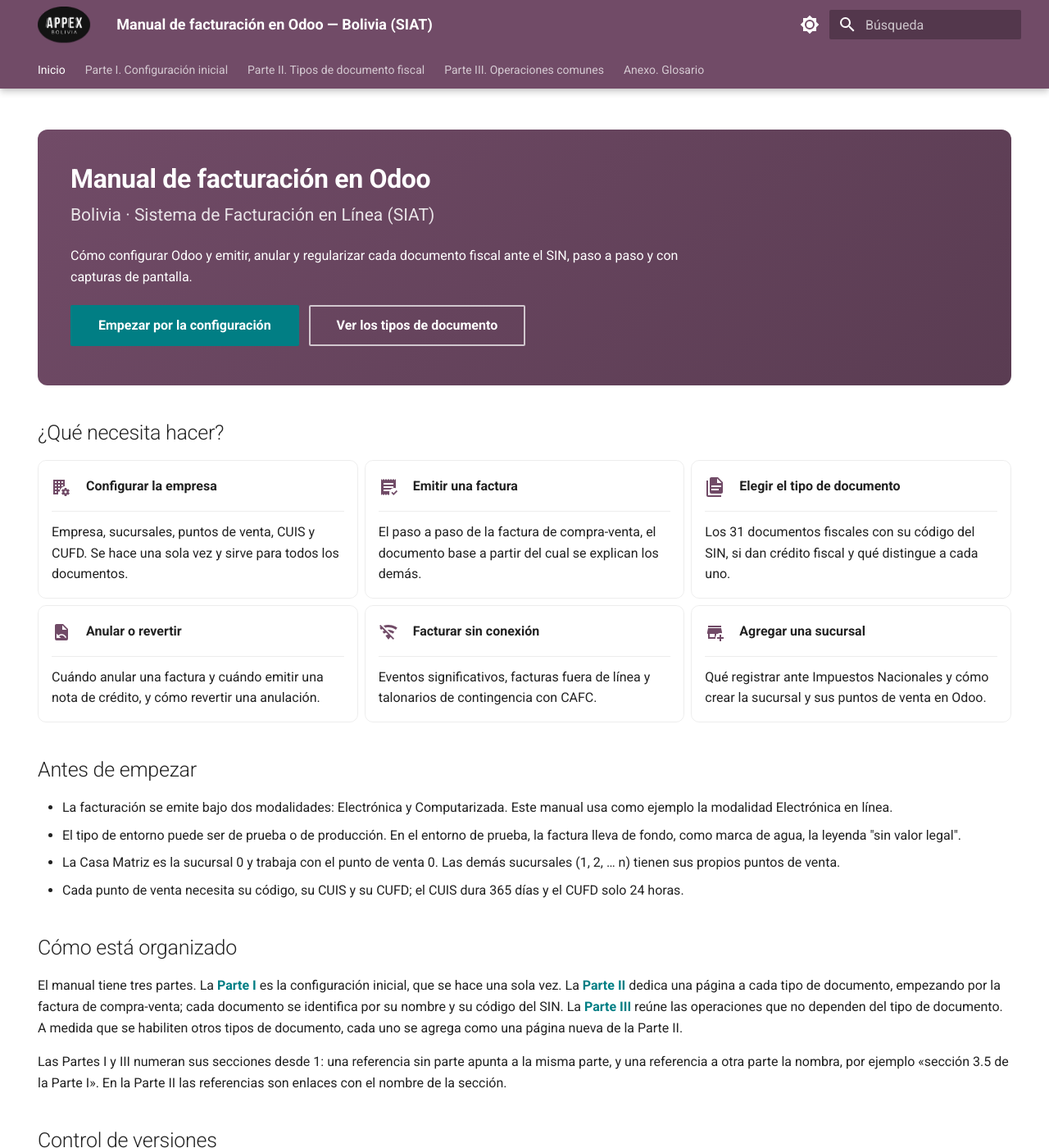
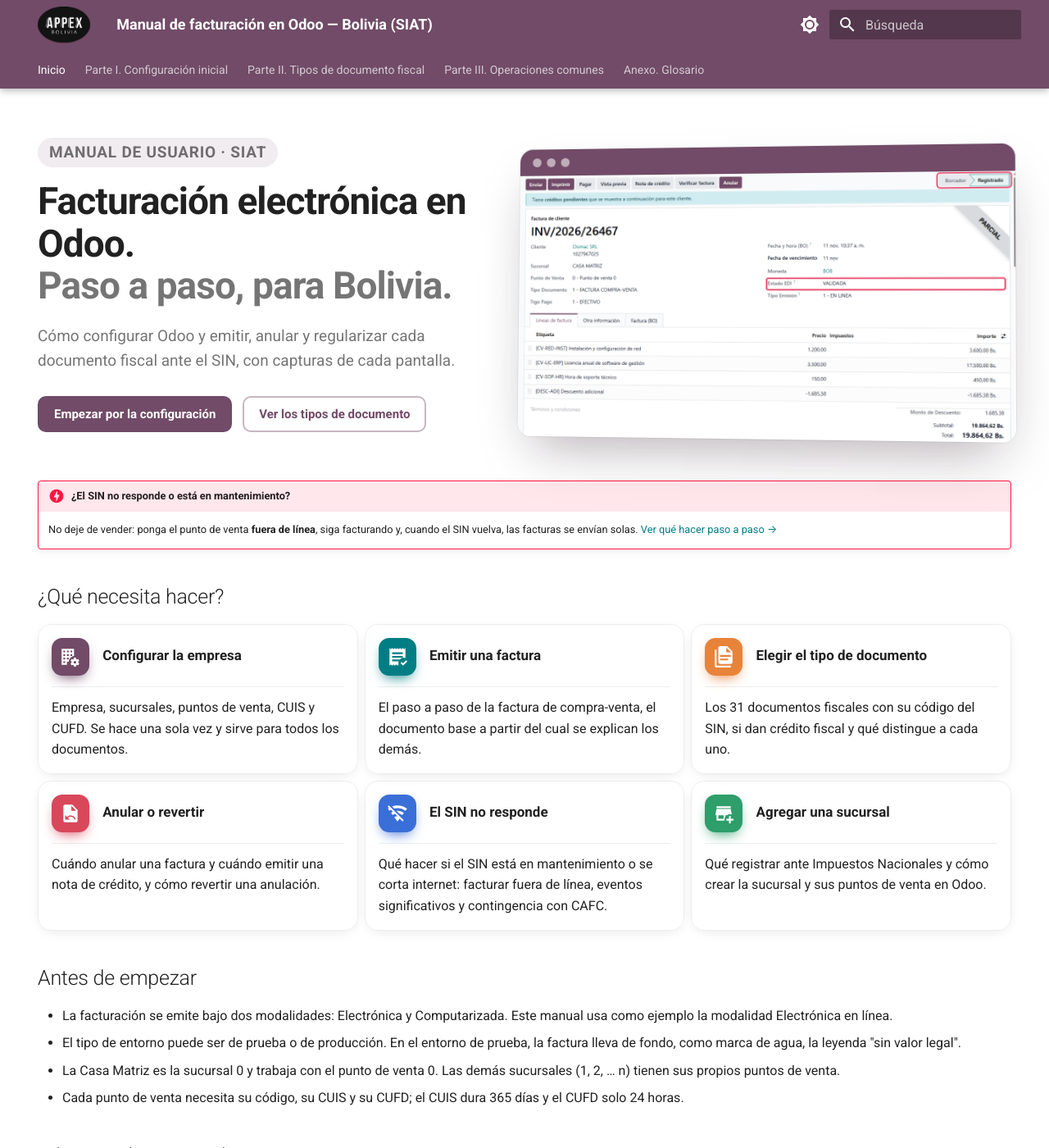
Before and after one commit to localizaciones-appex-TI/manual-facturacion-odoo-bolivia, an MkDocs documentation site: the page built from docs/index.md, in a window 1280 px wide and 1400 px high. Shown: the whole window at 82% size. Built offline with MkDocs 1.6.1 and Material for MkDocs 9.7.7, drawn with Linux system fonts in a browser that asks for light colours.

Commit message:
Portada nueva: encabezado claro con captura y tarjetas con íconos de color

```diff
--- a/docs/index.md
+++ b/docs/index.md
@@ -4,18 +4,30 @@ hide:
   - toc
 ---
 
-<div class="portada" markdown>
+<div class="hero" markdown>
+<div class="hero-texto" markdown>
 
-# Manual de facturación en Odoo
+<p class="hero-etiqueta">Manual de usuario · SIAT</p>
 
-<p class="portada-sub">Bolivia · Sistema de Facturación en Línea (SIAT)</p>
+# Facturación electrónica en Odoo. <span class="hero-tenue">Paso a paso, para Bolivia.</span>
 
-Cómo configurar Odoo y emitir, anular y regularizar cada documento fiscal ante el SIN, paso a paso y con capturas de pantalla.
+Cómo configurar Odoo y emitir, anular y regularizar cada documento fiscal ante el SIN, con capturas de cada pantalla.
 
 [Empezar por la configuración](parte-1/index.md){ .md-button .md-button--primary }
 [Ver los tipos de documento](parte-2/index.md){ .md-button }
 
 </div>
+<div class="hero-imagen">
+<div class="pantalla">
+<div class="pantalla-barra"><span></span><span></span><span></span></div>
+<img src="assets/portada-factura.webp" alt="Factura de compra-venta validada en Odoo">
+</div>
+</div>
+</div>
+
+!!! danger "¿El SIN no responde o está en mantenimiento?"
+
+    No deje de vender: ponga el punto de venta **fuera de línea**, siga facturando y, cuando el SIN vuelva, las facturas se envían solas. [Ver qué hacer paso a paso →](parte-3/02-facturacion-fuera-de-linea-y-eventos-significativo.md#21-si-el-sin-no-responde-que-hacer-paso-a-paso)
 
 ## ¿Qué necesita hacer?
 
@@ -45,11 +57,11 @@ Cómo configurar Odoo y emitir, anular y regularizar cada documento fiscal ante
 
     Cuándo anular una factura y cuándo emitir una nota de crédito, y cómo revertir una anulación.
 
--   :material-wifi-off:{ .lg } **[Facturar sin conexión](parte-3/02-facturacion-fuera-de-linea-y-eventos-significativo.md)**
+-   :material-wifi-off:{ .lg } **[El SIN no responde](parte-3/02-facturacion-fuera-de-linea-y-eventos-significativo.md#21-si-el-sin-no-responde-que-hacer-paso-a-paso)**
 
     ---
 
-    Eventos significativos, facturas fuera de línea y talonarios de contingencia con CAFC.
+    Qué hacer si el SIN está en mantenimiento o se corta internet: facturar fuera de línea, eventos significativos y contingencia con CAFC.
 
 -   :material-store-plus:{ .lg } **[Agregar una sucursal](parte-1/02-configuracion-de-sucursales.md#24-agregar-una-sucursal-nueva)**
 
--- a/docs/stylesheets/extra.css
+++ b/docs/stylesheets/extra.css
@@ -21,26 +21,90 @@
 .md-header__button.md-logo img { height: 2.2rem; width: auto; }
 .md-header__button.md-logo { padding: 0.2rem 0.4rem; }
 
-/* Portada */
-.portada {
-  padding: 2rem 2rem 1.6rem;
-  margin: 0 0 1.5rem;
-  border-radius: 0.6rem;
-  background: linear-gradient(135deg, #714B67 0%, #5A3C52 100%);
-  color: #fff;
+/* Portada: encabezado claro con captura enmarcada */
+.md-typeset .hero {
+  display: grid;
+  grid-template-columns: minmax(0, 1fr) minmax(0, 1.15fr);
+  gap: 2.5rem;
+  align-items: center;
+  margin: 0.5rem 0 2rem;
 }
-.md-typeset .portada h1 { color: #fff; font-weight: 600; margin: 0 0 0.3rem; }
-.md-typeset .portada .portada-sub { font-size: 1.05rem; opacity: 0.85; margin: 0 0 1rem; }
-.md-typeset .portada p { max-width: 38rem; }
-.md-typeset .portada .md-button { color: #fff; border-color: rgba(255,255,255,0.7); margin: 0.3rem 0.4rem 0 0; }
-.md-typeset .portada .md-button--primary { background: #017E84; border-color: #017E84; }
-.md-typeset .portada .md-button:hover { background: #fff; color: #714B67; border-color: #fff; }
+.md-typeset .hero-etiqueta {
+  display: inline-block;
+  margin: 0 0 0.8rem;
+  padding: 0.15rem 0.7rem;
+  border-radius: 999px;
+  background: rgba(113, 75, 103, 0.1);
+  color: #714B67;
+  font-size: 0.7rem;
+  font-weight: 700;
+  letter-spacing: 0.04em;
+  text-transform: uppercase;
+}
+.md-typeset .hero h1 {
+  margin: 0 0 1rem;
+  font-size: 2.3rem;
+  font-weight: 800;
+  line-height: 1.12;
+  letter-spacing: -0.02em;
+  color: var(--md-default-fg-color);
+}
+.md-typeset .hero-tenue { display: block; color: var(--md-default-fg-color--light); }
+.md-typeset .hero p { font-size: 0.95rem; color: var(--md-default-fg-color--light); }
+.md-typeset .hero .headerlink { display: none; }
+.md-typeset .hero .md-button { margin: 0.4rem 0.4rem 0 0; padding: 0.55em 1.2em; border-radius: 0.5rem; font-size: 0.75rem; }
+.md-typeset .hero .md-button--primary { background: #714B67; border-color: #714B67; color: #fff; }
+.md-typeset .hero .md-button--primary:hover { background: #5A3C52; border-color: #5A3C52; }
+.md-typeset .hero .md-button:not(.md-button--primary) { color: #714B67; border-color: rgba(113, 75, 103, 0.4); }
+.md-typeset .hero .md-button:not(.md-button--primary):hover { background: rgba(113, 75, 103, 0.08); color: #714B67; }
+
+/* Captura enmarcada como una ventana */
+.md-typeset .pantalla {
+  border-radius: 0.8rem;
+  background: #fff;
+  overflow: hidden;
+  box-shadow: 0 1.5rem 3rem -1rem rgba(40, 20, 35, 0.35), 0 0 0 1px rgba(0, 0, 0, 0.06);
+  transform: perspective(1400px) rotateY(-6deg) rotateX(2deg);
+  transition: transform 0.4s ease;
+}
+.md-typeset .pantalla:hover { transform: none; }
+.md-typeset .pantalla-barra { display: flex; gap: 0.35rem; padding: 0.55rem 0.8rem; background: #714B67; }
+.md-typeset .pantalla-barra span { width: 0.55rem; height: 0.55rem; border-radius: 50%; background: rgba(255, 255, 255, 0.55); }
+.md-typeset .pantalla img { display: block; width: 100%; margin: 0; }
+
+[data-md-color-scheme="slate"] .md-typeset .hero-etiqueta { background: rgba(201, 163, 191, 0.15); color: #C9A3BF; }
+[data-md-color-scheme="slate"] .md-typeset .hero .md-button:not(.md-button--primary) { color: #C9A3BF; border-color: rgba(201, 163, 191, 0.4); }
+
+@media (max-width: 960px) {
+  .md-typeset .hero { grid-template-columns: 1fr; gap: 1.5rem; }
+  .md-typeset .hero h1 { font-size: 1.8rem; }
+  .md-typeset .pantalla { transform: none; }
+}
 
 /* Tarjetas de la portada */
 .md-typeset .grid.cards > ul > li { border-radius: 0.5rem; transition: border-color .15s, box-shadow .15s, transform .15s; }
 .md-typeset .grid.cards > ul > li:hover { border-color: var(--md-accent-fg-color); transform: translateY(-2px); }
-.md-typeset .grid.cards .lg { color: #714B67; width: 1.6rem; height: 1.6rem; vertical-align: middle; margin-right: 0.3rem; }
-[data-md-color-scheme="slate"] .md-typeset .grid.cards .lg { color: #C9A3BF; }
+/* Íconos en recuadros de color, uno por tarjeta */
+.md-typeset .grid.cards .lg {
+  display: inline-flex; align-items: center; justify-content: center;
+  width: 2.3rem; height: 2.3rem; padding: 0.5rem; margin-right: 0.6rem;
+  border-radius: 0.65rem; vertical-align: middle;
+  background: var(--tarjeta, #714B67); color: #fff;
+  box-shadow: 0 0.35rem 0.8rem -0.3rem var(--tarjeta, #714B67);
+}
+.md-typeset .grid.cards .lg svg { fill: currentColor; width: 100%; height: 100%; max-height: none; }
+.md-typeset .grid.cards > ul > li:nth-child(1) { --tarjeta: #714B67; }
+.md-typeset .grid.cards > ul > li:nth-child(2) { --tarjeta: #017E84; }
+.md-typeset .grid.cards > ul > li:nth-child(3) { --tarjeta: #E8833A; }
+.md-typeset .grid.cards > ul > li:nth-child(4) { --tarjeta: #D9475B; }
+.md-typeset .grid.cards > ul > li:nth-child(5) { --tarjeta: #3A6FD8; }
+.md-typeset .grid.cards > ul > li:nth-child(6) { --tarjeta: #2E9E6A; }
+.md-typeset .grid.cards > ul > li {
+  border-radius: 0.8rem !important;
+  box-shadow: 0 0.2rem 0.9rem -0.4rem rgba(40, 20, 35, 0.18);
+}
+.md-typeset .grid.cards > ul > li:hover { box-shadow: 0 0.6rem 1.4rem -0.5rem rgba(40, 20, 35, 0.3); }
+.md-typeset .grid.cards > ul > li > p:first-child { font-size: 0.85rem; }
 .md-typeset .grid.cards > ul > li > p:first-child a { color: inherit; }
 .md-typeset .grid.cards > ul > li > hr { margin: 0.6rem 0; }
 /* Toda la tarjeta es clicable */
--- a/mkdocs.yml
+++ b/mkdocs.yml
@@ -112,6 +112,6 @@ nav:
   - "Parte III. Operaciones comunes":
       - parte-3/index.md
       - "1. Anulación y reversión": parte-3/01-anulacion-y-reversion.md
-      - "2. Facturación fuera de línea y eventos significativos": parte-3/02-facturacion-fuera-de-linea-y-eventos-significativo.md
+      - "2. Si el SIN no responde: fuera de línea y eventos significativos": parte-3/02-facturacion-fuera-de-linea-y-eventos-significativo.md
       - "3. Descuento global": parte-3/03-descuento-global.md
   - "Anexo. Glosario": glosario.md
```
Also changed, not shown: docs/parte-3/02-facturacion-fuera-de-linea-y-eventos-significativo.md (+1 -1 lines), docs/assets/portada-factura.webp (added), h_claro.png (added), h_movil.png (added), h_oscuro.png (added).
